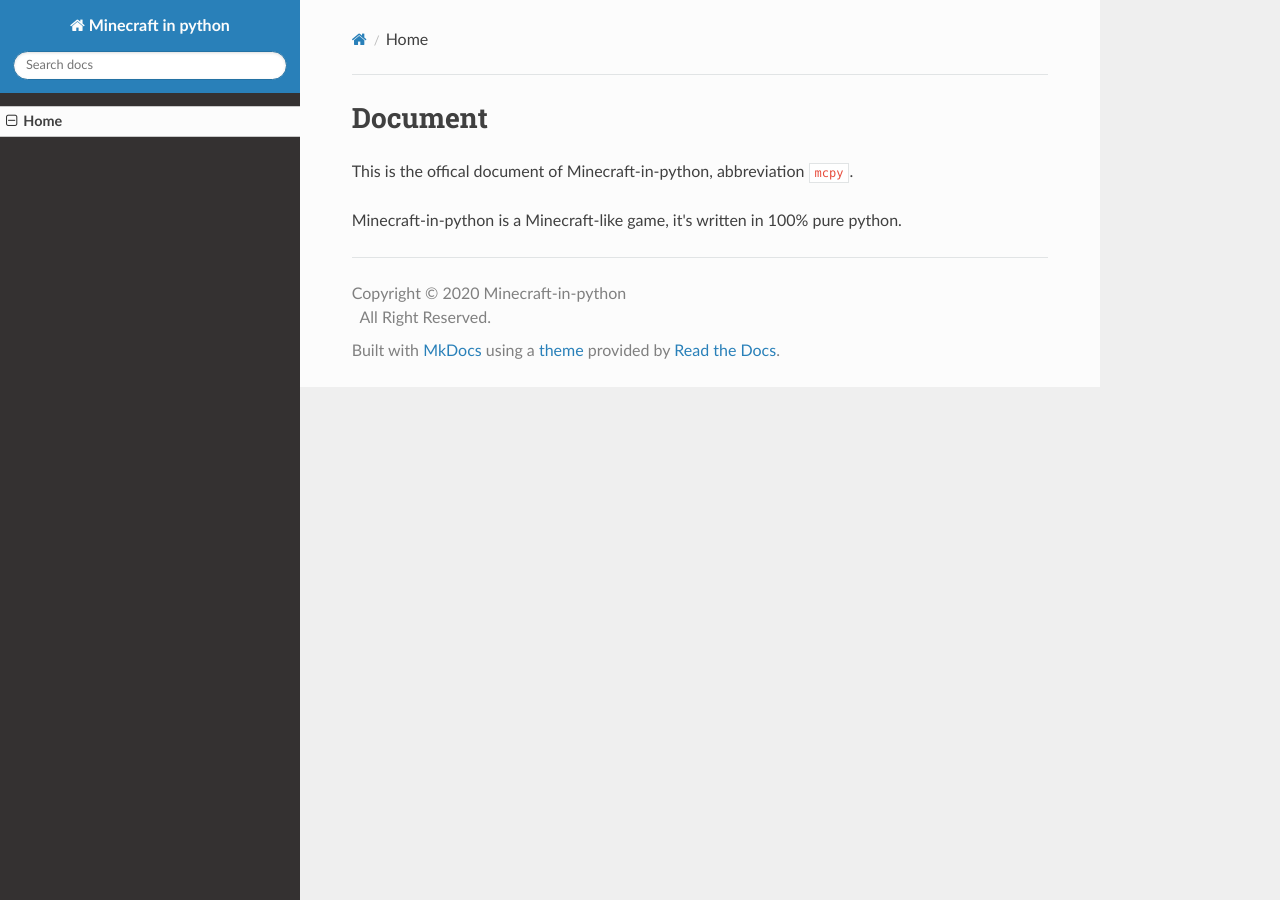
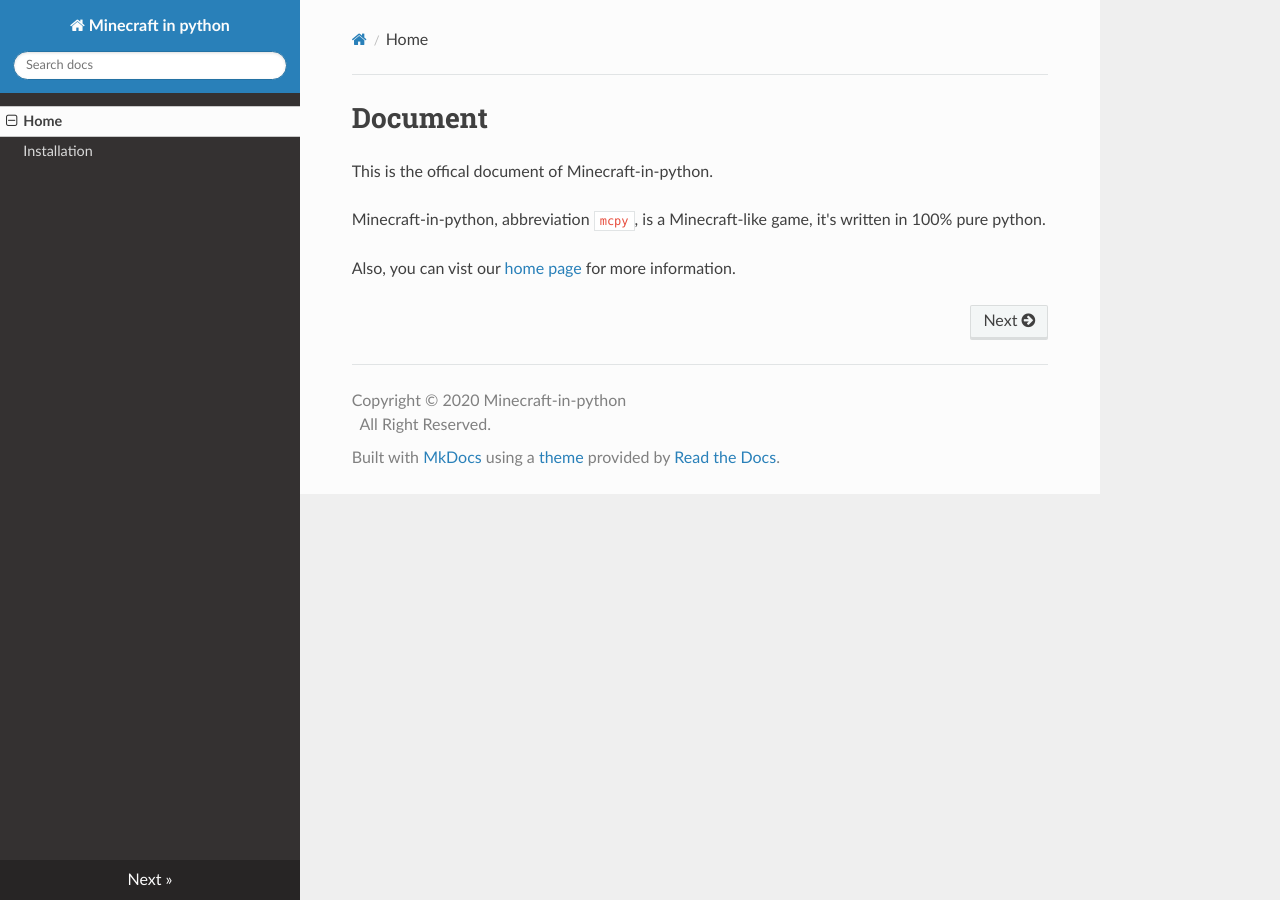
Before and after one commit to minecraft-py/docs-zh, an MkDocs documentation site: the page built from docs/index.md, in a window 1280 px wide. Built offline with MkDocs 1.6.1, drawn with Linux system fonts in a browser that asks for light colours; nearby versions of some CDN libraries.

Commit message:
2020-12-02

```diff
--- a/docs/index.md
+++ b/docs/index.md
@@ -1,4 +1,6 @@
 # Document
-This is the offical document of Minecraft-in-python, abbreviation `mcpy`.
+This is the offical document of Minecraft-in-python.
 
-Minecraft-in-python is a Minecraft-like game, it's written in 100% pure python.
+Minecraft-in-python, abbreviation `mcpy`, is a Minecraft-like game, it's written in 100% pure python.
+
+Also, you can vist our [home page](https://minecraft-in-python.github.io) for more information.
--- a/mkdocs.yml
+++ b/mkdocs.yml
@@ -2,8 +2,15 @@
 
 nav:
   - Home: index.md
+  - Installation: installation-guide.md
 
-theme: readthedocs
+theme:
+  name: readthedocs
+  highlightjs: true
+  hljs_languages:
+    - bash
+    - javascript
+    - python
 
 copyright: Copyright &copy 2020 Minecraft-in-python<br>&nbsp;&nbsp;All Right Reserved.
 
```
Also changed, not shown: docs/installation-guide.md (added, +32 -0 lines).
